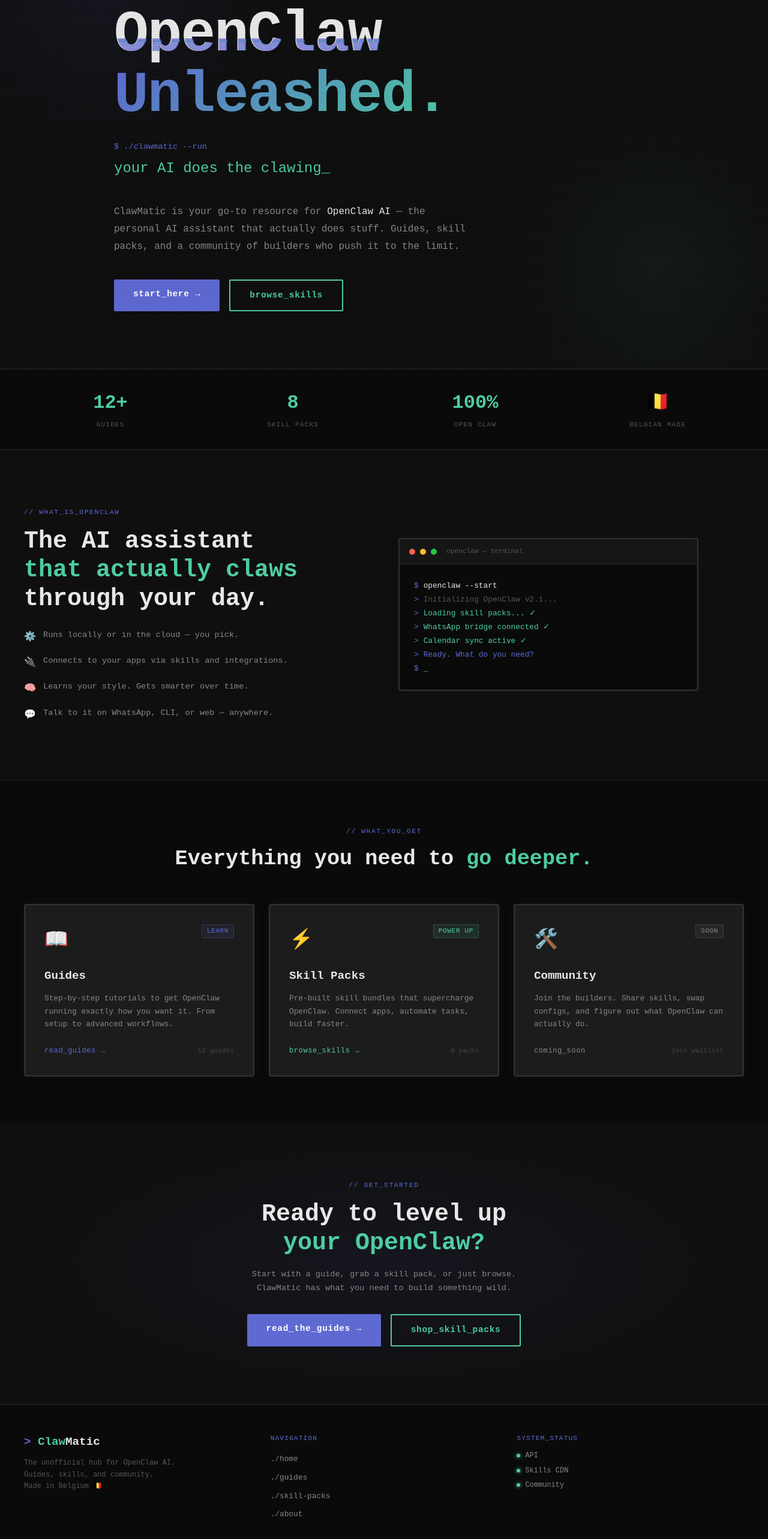
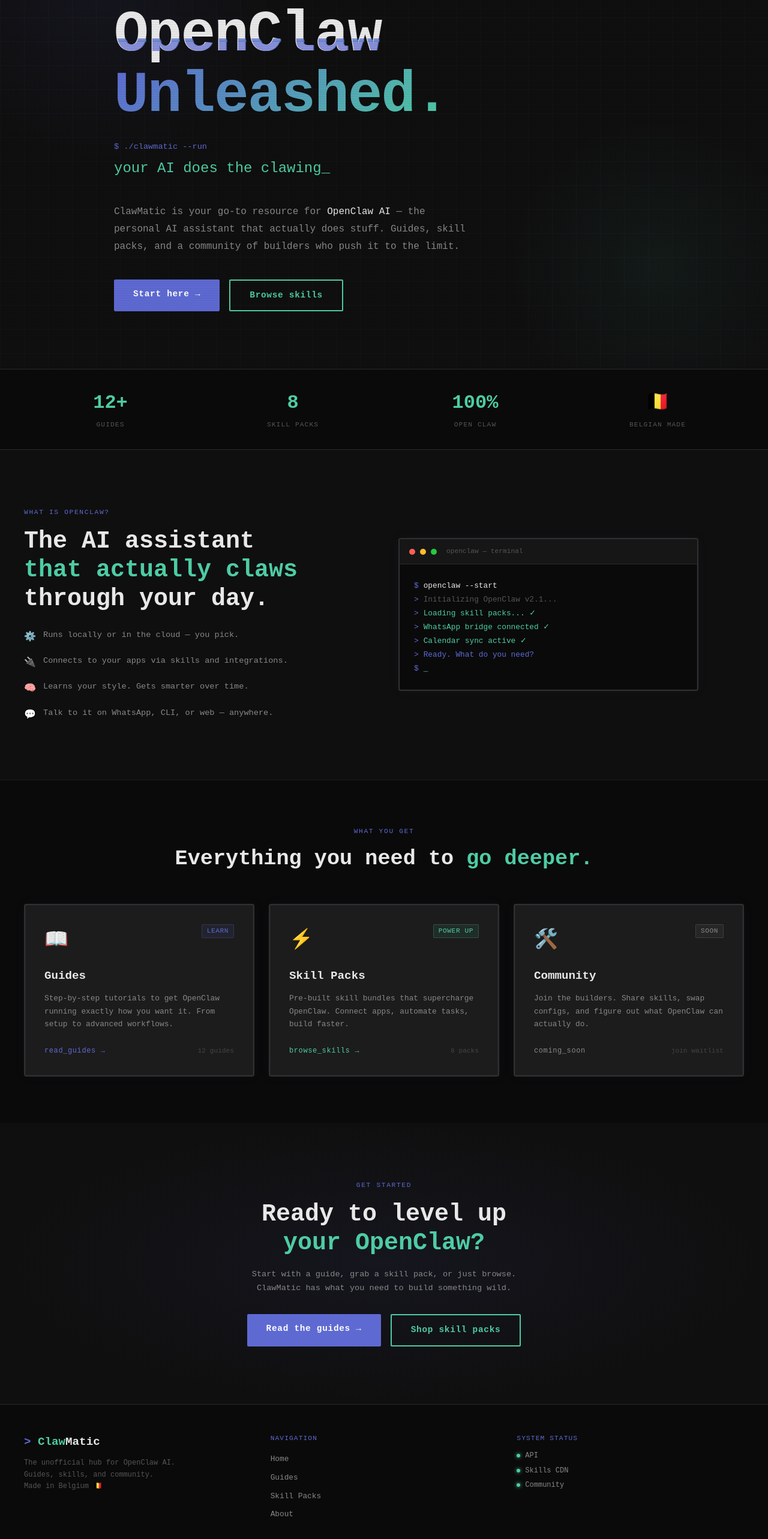
Before and after one commit to Clawmatic/clawmatic, a Next.js app: page / in a window 1280 px wide. Shown: the part 232-2798 px from the top of the page at 60% size. Built offline with nearby package versions, Linux system fonts and the light colour scheme.

Commit message:
fix: remove all underscores from labels across all pages

```diff
--- a/src/app/about/page.tsx
+++ b/src/app/about/page.tsx
@@ -80,7 +80,7 @@ export default function AboutPage() {
               marginBottom: '0.75rem',
             }}
           >
-            ./about
+            About
           </p>
           <h1
             style={{
@@ -134,7 +134,7 @@ export default function AboutPage() {
                   marginBottom: '1rem',
                 }}
               >
-                // the_story
+                The Story
               </p>
               <div
                 style={{
@@ -226,7 +226,7 @@ export default function AboutPage() {
                     marginBottom: '0.5rem',
                   }}
                 >
-                  // not_affiliated
+                  Not Affiliated
                 </p>
                 <p
                   style={{
@@ -266,7 +266,7 @@ export default function AboutPage() {
               marginBottom: '2rem',
             }}
           >
-            // timeline
+            Timeline
           </p>
 
           <div style={{ position: 'relative', paddingLeft: '2rem' }}>
@@ -356,7 +356,7 @@ export default function AboutPage() {
               marginBottom: '1rem',
             }}
           >
-            // what_we_stand_for
+            What we stand for
           </p>
           <h2
             style={{
@@ -436,7 +436,7 @@ export default function AboutPage() {
               marginBottom: '1rem',
             }}
           >
-            // say_hello
+            Say hello
           </p>
           <h2
             style={{
@@ -476,7 +476,7 @@ export default function AboutPage() {
                 display: 'inline-block',
               }}
             >
-              email_us →
+              Email us →
             </a>
             <Link
               href="/guides"
@@ -489,7 +489,7 @@ export default function AboutPage() {
                 display: 'inline-block',
               }}
             >
-              explore_guides
+              Explore guides
             </Link>
           </div>
         </div>
--- a/src/app/contact/page.tsx
+++ b/src/app/contact/page.tsx
@@ -88,7 +88,7 @@ export default function ContactPage() {
               textTransform: 'uppercase',
               marginBottom: '0.25rem',
             }}>
-              // reach_me
+              Reach me
             </p>
 
             {[
@@ -231,7 +231,7 @@ export default function ContactPage() {
               textTransform: 'uppercase',
               marginBottom: '0.25rem',
             }}>
-              // plan_a_meeting
+              Plan a meeting
             </p>
 
             {/* Meeting card */}
--- a/src/app/faq/page.tsx
+++ b/src/app/faq/page.tsx
@@ -131,7 +131,7 @@ export default function FAQPage() {
             textTransform: 'uppercase',
             marginBottom: '0.75rem',
           }}>
-            ./faq
+            FAQ
           </p>
           <h1 style={{
             fontFamily: 'Courier New, monospace',
@@ -234,7 +234,7 @@ export default function FAQPage() {
             }}
           >
             <p style={{ fontFamily: 'Courier New, monospace', fontSize: '0.7rem', color: '#5E6AD2', letterSpacing: '0.1em', textTransform: 'uppercase' }}>
-              // still_have_questions
+              Still have questions?
             </p>
             <p style={{ fontFamily: 'Courier New, monospace', fontSize: '0.9rem', fontWeight: '700', color: '#EFEFEF' }}>
               Didn&apos;t find your answer?
--- a/src/app/guides/page.tsx
+++ b/src/app/guides/page.tsx
@@ -167,7 +167,7 @@ export default function GuidesPage() {
               marginBottom: '0.75rem',
             }}
           >
-            ./guides
+            Guides
           </p>
           <h1
             style={{
--- a/src/app/page.tsx
+++ b/src/app/page.tsx
@@ -250,7 +250,7 @@ export default function HomePage() {
                 display: 'inline-block',
               }}
             >
-              start_here →
+              Start here →
             </Link>
             <Link
               href="/skills"
@@ -263,7 +263,7 @@ export default function HomePage() {
                 display: 'inline-block',
               }}
             >
-              browse_skills
+              Browse skills
             </Link>
           </div>
         </div>
@@ -342,7 +342,7 @@ export default function HomePage() {
                   marginBottom: '1rem',
                 }}
               >
-                // what_is_openclaw
+                What is OpenClaw?
               </p>
               <h2
                 style={{
@@ -494,7 +494,7 @@ export default function HomePage() {
                 marginBottom: '0.75rem',
               }}
             >
-              // what_you_get
+              What you get
             </p>
             <h2
               style={{
@@ -636,7 +636,7 @@ export default function HomePage() {
               marginBottom: '1rem',
             }}
           >
-            // get_started
+            Get started
           </p>
           <h2
             style={{
@@ -684,7 +684,7 @@ export default function HomePage() {
                 display: 'inline-block',
               }}
             >
-              read_the_guides →
+              Read the guides →
             </Link>
             <Link
               href="/skills"
@@ -697,7 +697,7 @@ export default function HomePage() {
                 display: 'inline-block',
               }}
             >
-              shop_skill_packs
+              Shop skill packs
             </Link>
           </div>
         </div>
--- a/src/app/skills/page.tsx
+++ b/src/app/skills/page.tsx
@@ -263,7 +263,7 @@ export default function SkillsPage() {
               marginBottom: '0.75rem',
             }}
           >
-            ./skill_packs
+            Skill Packs
           </p>
           <h1
             style={{
@@ -622,7 +622,7 @@ export default function SkillsPage() {
                   marginBottom: '0.5rem',
                 }}
               >
-                // custom_build
+                Custom Build
               </p>
               <h3
                 style={{
@@ -681,7 +681,7 @@ export default function SkillsPage() {
                   marginTop: '0.5rem',
                 }}
               >
-                request_custom_pack →
+                Request custom pack →
               </a>
               <p
                 style={{
@@ -720,7 +720,7 @@ export default function SkillsPage() {
                   marginBottom: '0.5rem',
                 }}
               >
-                // bundle_deal
+                Bundle Deal
               </p>
               <h3
                 style={{
--- a/src/components/Footer.tsx
+++ b/src/components/Footer.tsx
@@ -84,7 +84,7 @@ export default function Footer() {
                   onMouseEnter={(e) => ((e.target as HTMLElement).style.color = '#4ECCA3')}
                   onMouseLeave={(e) => ((e.target as HTMLElement).style.color = '#888888')}
                 >
-                  ./{link.label.toLowerCase().replace(' ', '-')}
+                  {link.label}
                 </Link>
               </div>
             ))}
@@ -102,7 +102,7 @@ export default function Footer() {
                 textTransform: 'uppercase',
               }}
             >
-              system_status
+              System status
             </p>
             <div style={{ display: 'flex', flexDirection: 'column', gap: '0.4rem' }}>
               {[
```
